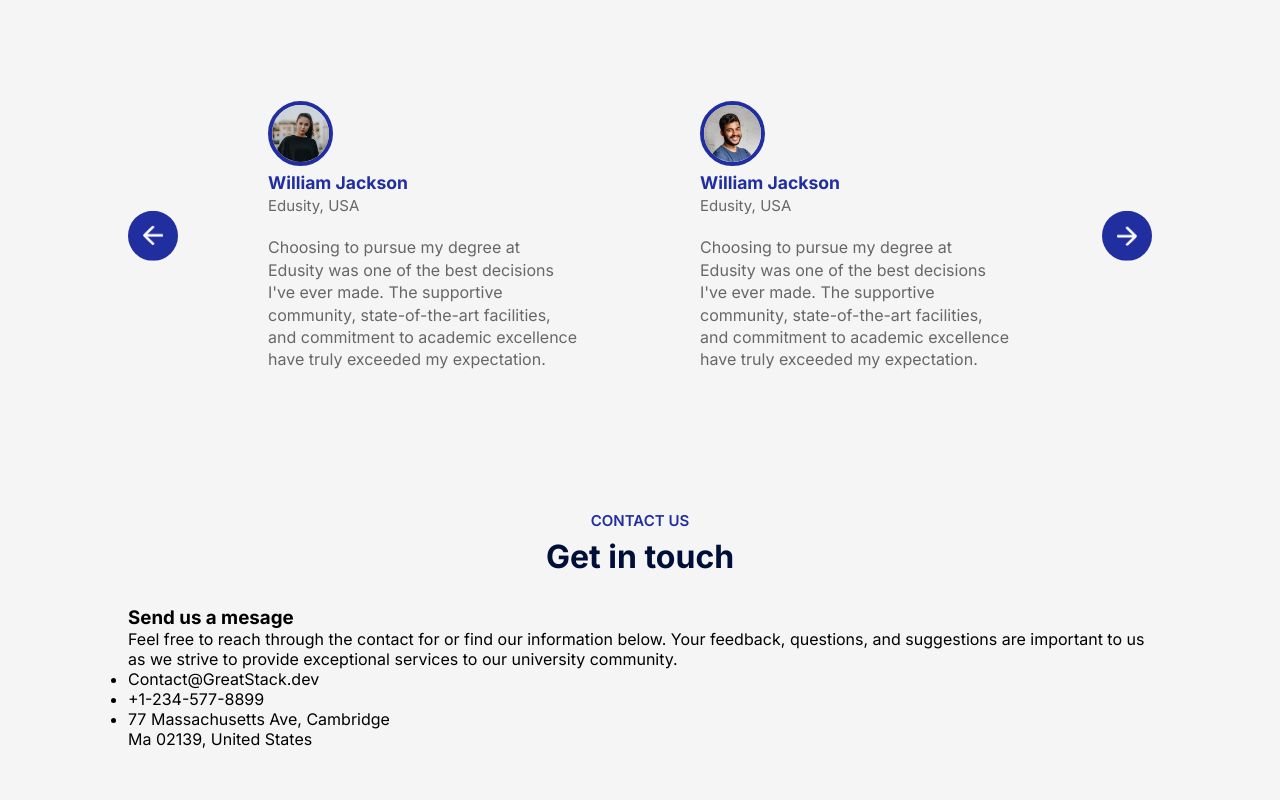
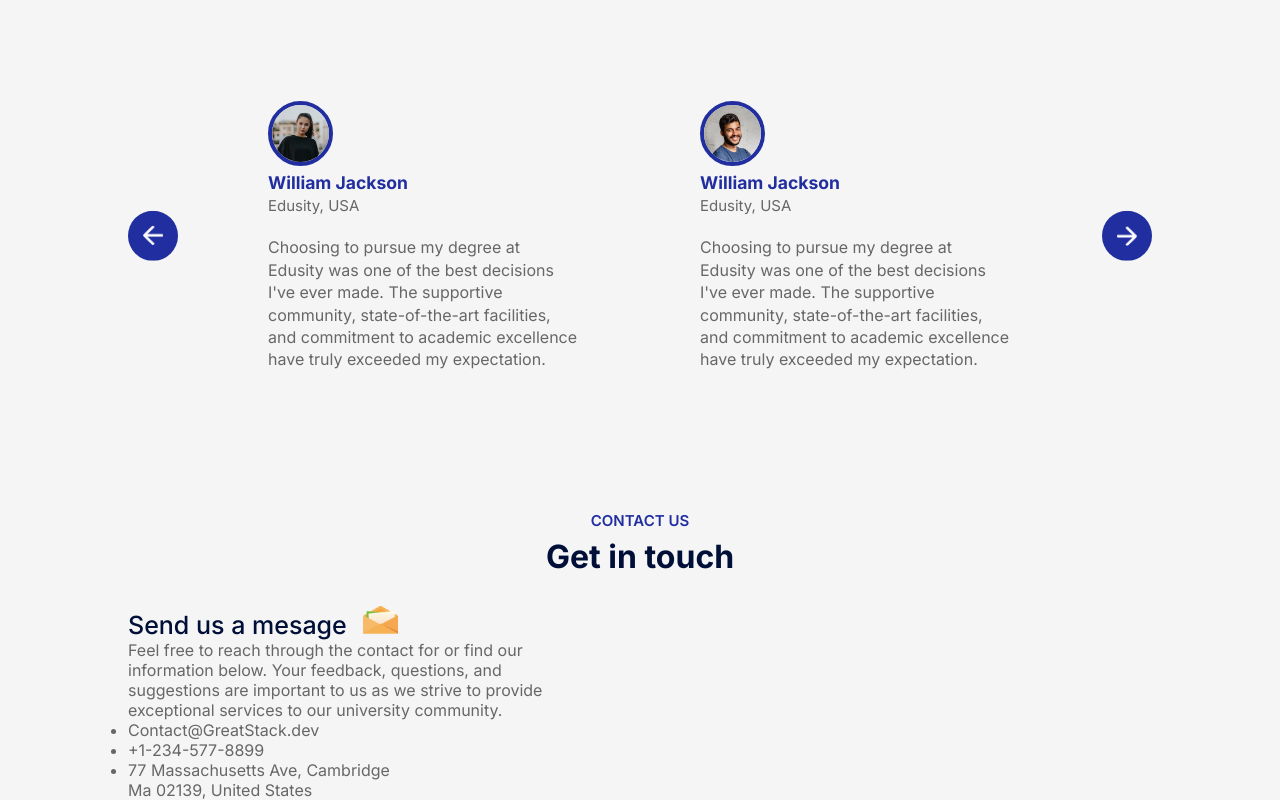
Before and after one commit to Developerfiyin/edusity-webpage, a React (Vite) app: page / in a window 1280 px wide. Shown: the part 2605-3405 px from the top of the page. Before the commit the page ends 3354 px from the top, so only its background shows below. Built offline with nearby package versions, Linux system fonts and the light colour scheme.

Commit message:
styled contact col

```diff
--- a/src/Components/Contact/contact.css
+++ b/src/Components/Contact/contact.css
@@ -0,0 +1,23 @@
+.contact {
+  margin: 80 auto;
+  max-width: 90%;
+  display: flex;
+  align-content: center;
+  justify-content: space-between;
+}
+
+.contact-col {
+  flex-basis: 48%;
+  color: #676767;
+}
+
+.contact-col h3 {
+  font-size: 25px;
+  color: #000f38;
+  font-weight: 500;
+}
+
+.contact-col h3 img {
+  margin-left: 10px;
+  width: 35px;
+}
--- a/src/Components/Contact/contact.jsx
+++ b/src/Components/Contact/contact.jsx
@@ -1,10 +1,14 @@
 import "./contact.css";
+import msgicon from "../../assets/msg-icon.png";
 
 const Contact = () => {
   return (
     <div className="contact">
       <div className="contact-col">
-        <h3>Send us a mesage</h3>
+        <h3>
+          Send us a mesage{" "}
+          <img src={msgicon} alt="a message icon was added here" />
+        </h3>
         <p>
           Feel free to reach through the contact for or find our information
           below. Your feedback, questions, and suggestions are important to us
```
